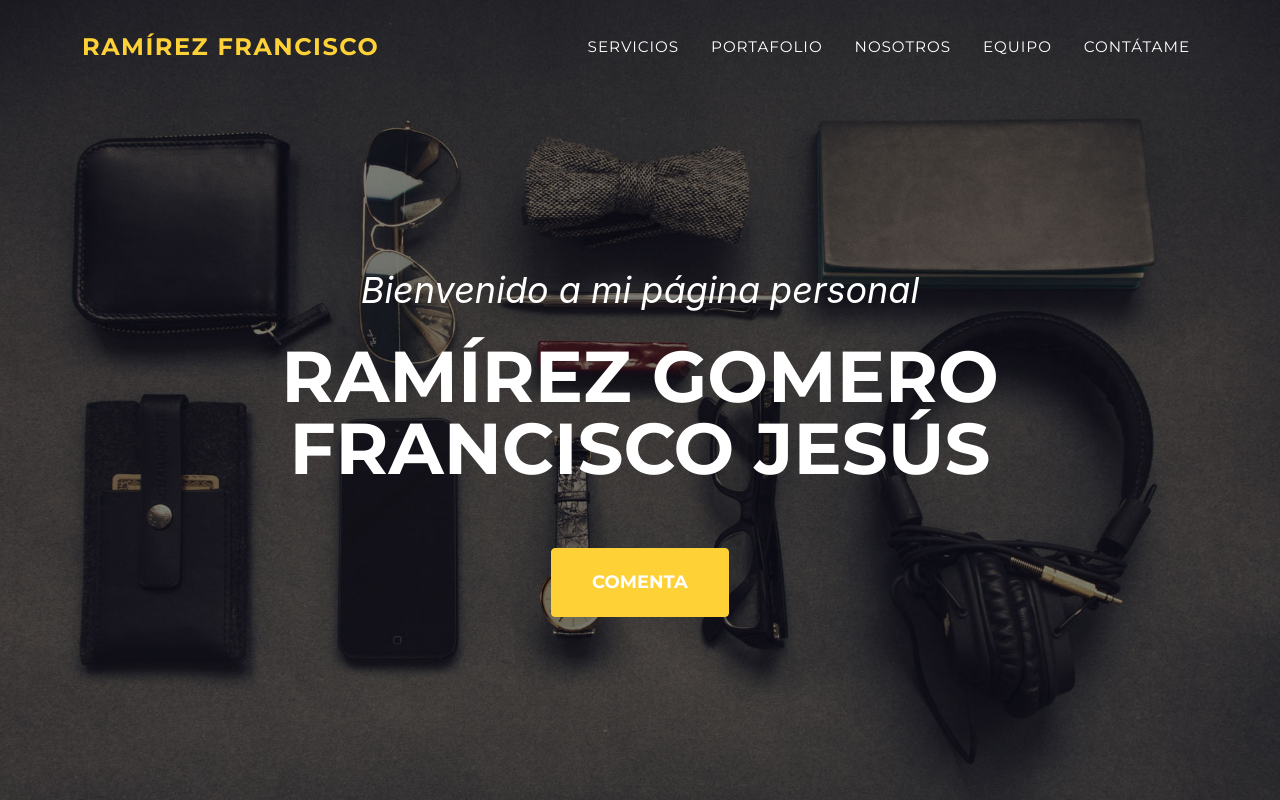
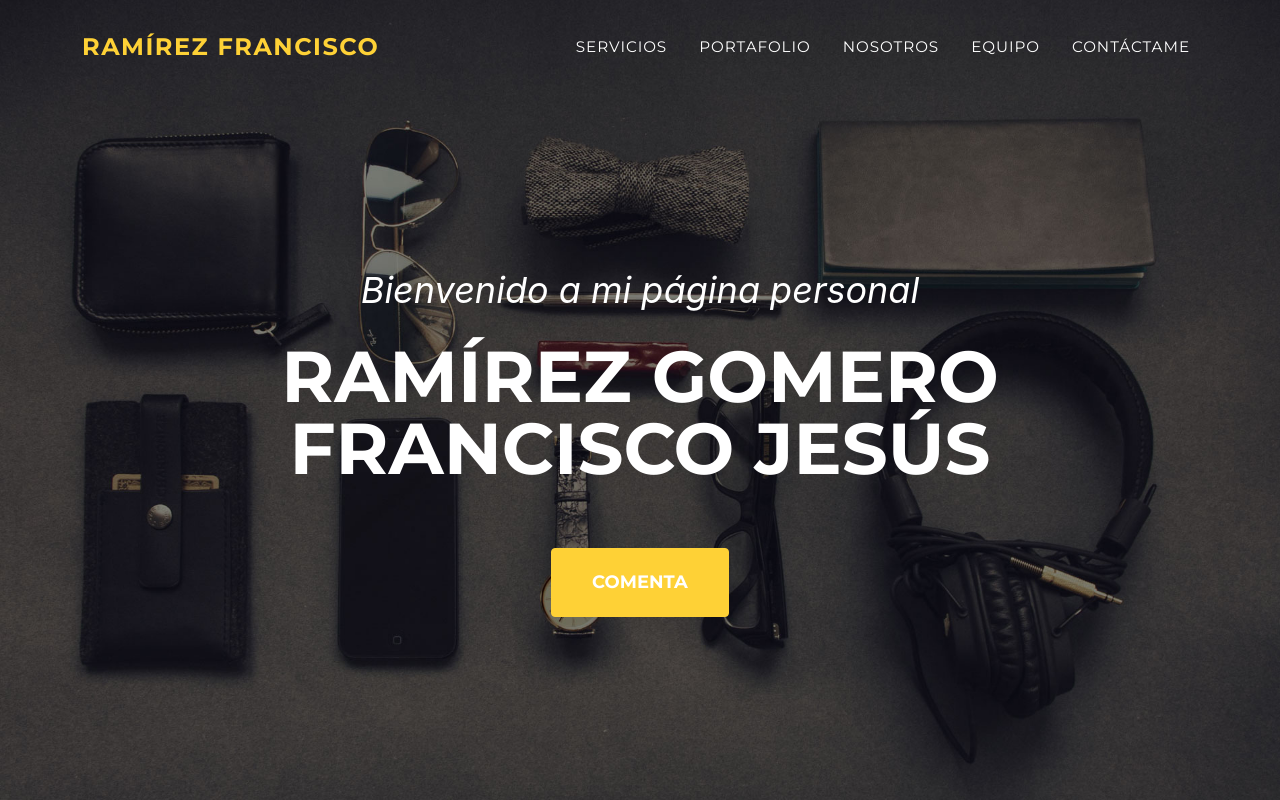
Before and after one commit to RamirezF/Ramirezpage, a plain HTML site: page index.html in a window 1280 px wide. Shown: the top 800 px of the page. Drawn offline with nearby package versions, Linux system fonts and the light colour scheme; a script that the page names is missing; a web font is replaced by a local one.

Commit message:
Update index.html

```diff
--- a/index.html
+++ b/index.html
@@ -31,7 +31,7 @@
                         <li class="nav-item"><a class="nav-link js-scroll-trigger" href="#portfolio">Portafolio</a></li>
                         <li class="nav-item"><a class="nav-link js-scroll-trigger" href="#about">Nosotros</a></li>
                         <li class="nav-item"><a class="nav-link js-scroll-trigger" href="#team">Equipo</a></li>
-                        <li class="nav-item"><a class="nav-link js-scroll-trigger" href="#contact">Contátame</a></li>
+                        <li class="nav-item"><a class="nav-link js-scroll-trigger" href="#contact">Contáctame</a></li>
                     </ul>
                 </div>
             </div>
```
